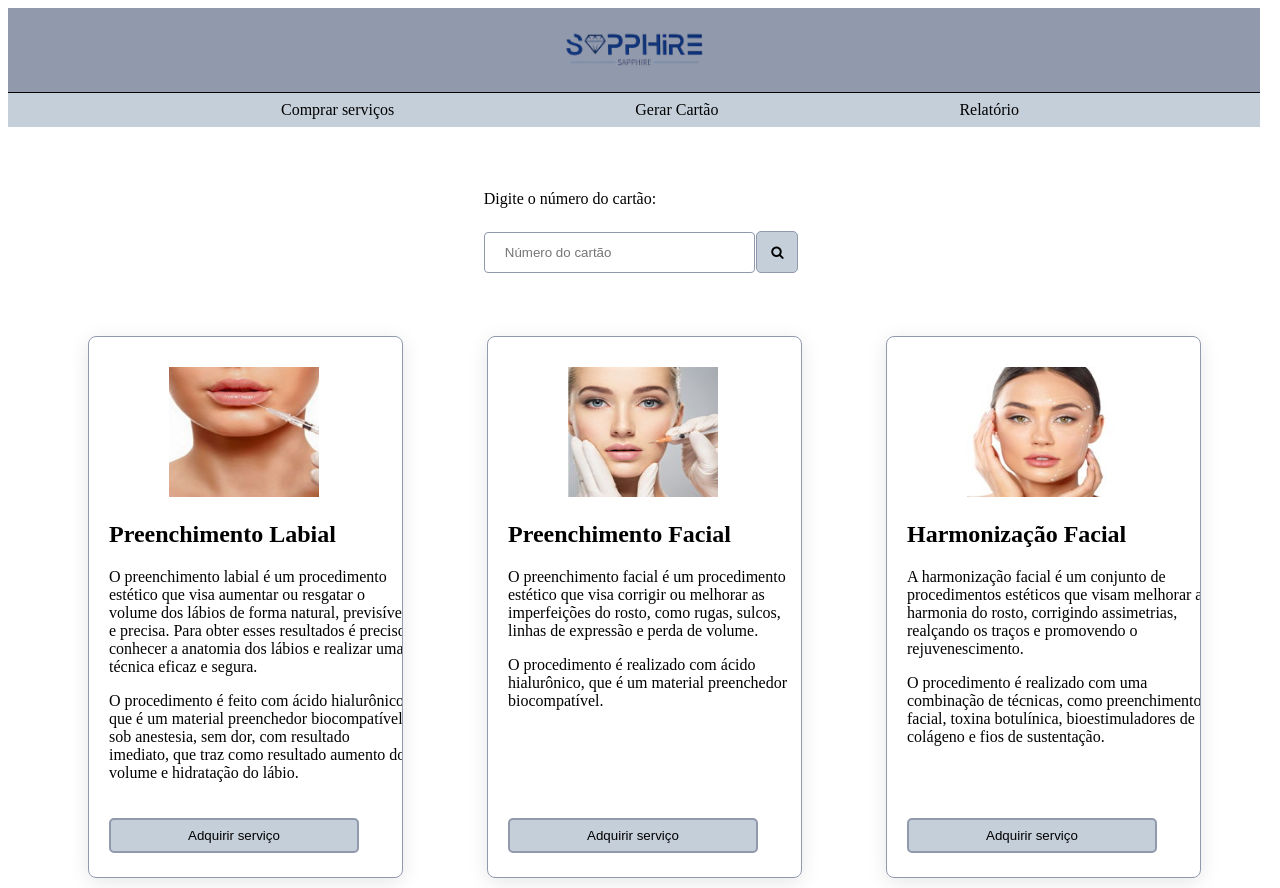
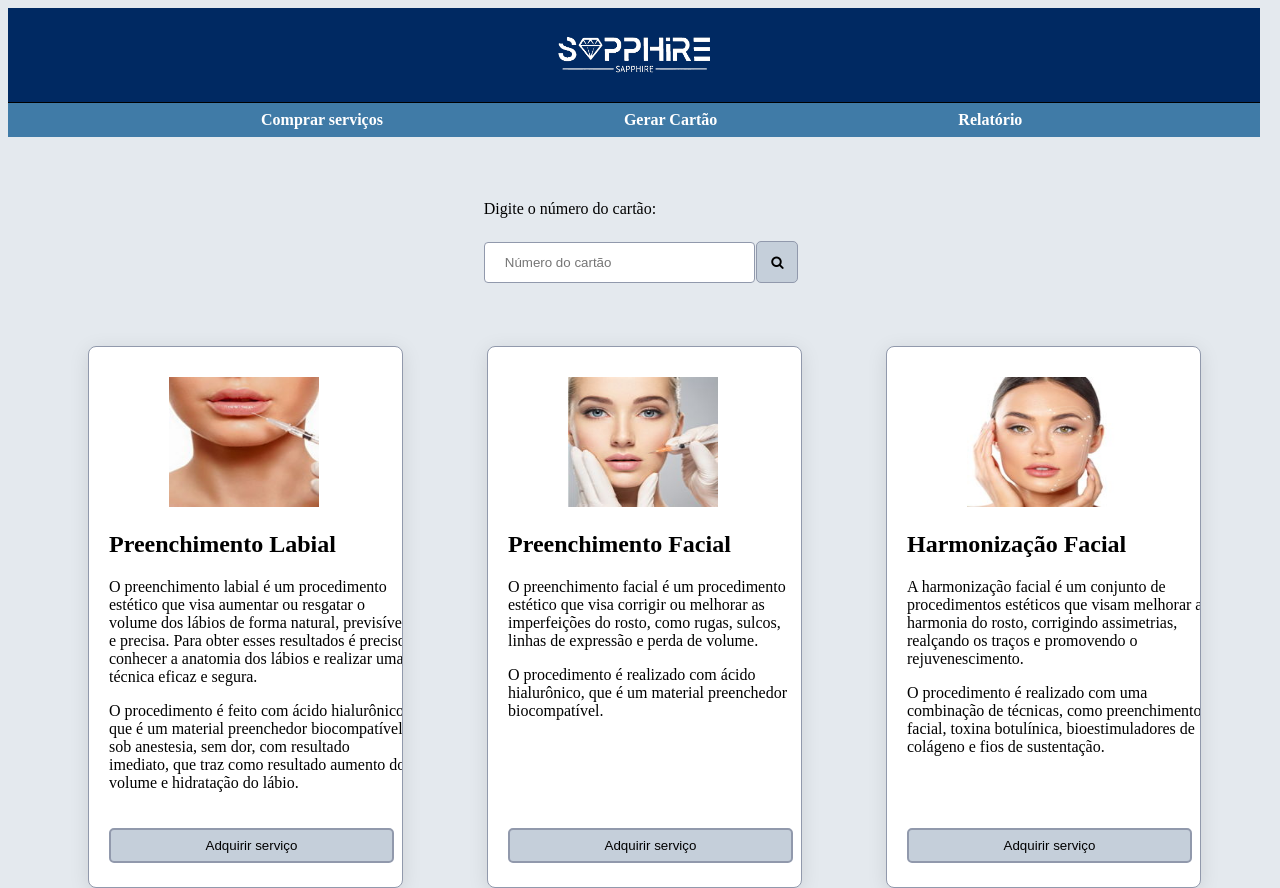
Before and after one commit to jukimura/PI2, a plain HTML site: page Layout/Terminal Usuário/terminalUsuario.html in a window 1280 px wide. Shown: the top 888 px of the page. Drawn offline with Linux system fonts and the light colour scheme; files whose address does not match are found by name.

Commit message:
Last version html and css

```diff
--- a/Layout/Terminal Usuário/terminalUsuario.css
+++ b/Layout/Terminal Usuário/terminalUsuario.css
@@ -11,13 +11,14 @@ h3 {
   }
 body{
   margin-right: 20px;
+  background-color: #c5cfda74;
 }
 head{
   margin-right: 20px;
 }
 
 .nome {
-    background-color: #9199ac;
+    background-color: #002962;
     padding: 0.1px 0.1px 0.1px 0.1px;
     color: #1b365d;
     text-align: center;
@@ -27,8 +28,9 @@ head{
     padding: 8px 8px;
     border-style: unset;
     margin-left: 225px;
-    background-color: #c5cfda;
-    color: black;
+    background-color: #407ba7;
+    color: white;
+    font-weight: bold;
   }
 
 .botao:hover {
@@ -36,6 +38,7 @@ head{
     border-style: unset;
     margin-left: 225px;
     background-color: rgba(255, 255, 255, 0.633);
+    color: #407ba7;
   }
 
 .options {
@@ -43,7 +46,7 @@ head{
     margin: 0;
     padding: 0;
     overflow: hidden;
-    background-color: #c5cfda;
+    background-color: #407ba7;
     border-top: 1px solid rgb(0, 0, 0);
   }
 
@@ -93,6 +96,7 @@ head{
   height: 8%;
   margin-top: 30px;
   margin-left: 80px;
+  background-color: white;
   border: 1.5px solid #9199ac;
   border-radius: 8px;
   overflow: hidden;
@@ -109,7 +113,7 @@ head{
 .buttonScreen{
   border: 2px solid #9199ac;
   border-radius: 5px;
-  width: 250px;
+  width: 285px;
   height: 35px;
   margin-top: auto;
   background-color: #c5cfda;
@@ -136,6 +140,7 @@ head{
   margin-top: 100px;
   border: 1px solid #ccc;
   border-radius: 8px;
+  background-color: white;
   box-shadow: 0 0 10px rgba(0, 0, 0, 0.1);
 }
 
@@ -167,11 +172,11 @@ head{
 }
 
 .navBar{
-  margin-left: 40px;
+  margin-left: 20px;
 }
 
 .rodape{
-  height: 60px;
+  height: 100px;
 }
 
 .textCenter{
@@ -225,7 +230,11 @@ head{
 }
 
 .logoPagina{
-  height: 80px;
-  width: 170px;
+  height: 90px;
+  width: 190px;
   align-items: center;
 }
+
+#obs{
+  text-align: center;
+}
--- a/Layout/Terminal Usuário/terminalUsuario.html
+++ b/Layout/Terminal Usuário/terminalUsuario.html
@@ -9,7 +9,7 @@
 </head>
 <body>
     <div class="nome">
-      <img class ="logoPagina" src="C:\Meus arquivos\Pucc\2º Semestre 2023\PI2\Layout\Imagens\logo.png" alt="Descrição da Imagem">
+      <img class ="logoPagina" src="C:\Meus arquivos\Pucc\2º Semestre 2023\PI2\Layout\Imagens\logo branco sem fundo.png" alt="Descrição da Imagem">
     </div>
 
     <ul class="options">
@@ -151,6 +151,9 @@
     </div>
     </form>
   </div>
+  <div class="rodape"></div>
+  <div class="rodape"></div>
+
  </div>
 
 <div id="cartao" class="conteudo">
@@ -160,7 +163,10 @@
     <div id="logo">
       <img class ="logoCartao" src="C:\Meus arquivos\Pucc\2º Semestre 2023\PI2\Layout\Imagens\logo.png" alt="Descrição da Imagem">
     </div>
+    <p id="obs">Obs: é importante que você lembre o número do seu cartão para adquirir os serviços em seu próximo retorno.</p>
   </div>
+  <div class="rodape"></div>
+  <div class="rodape"></div>
   <div class="rodape"></div>
 </div>
 
```
Also changed, not shown: Layout/Imagens/logo branco sem fundo.png (added), Layout/Imagens/logo com fundo.jfif (added), Layout/Imagens/logo com fundo.png (added), Layout/Imagens/logo preto e branco.png (added).
